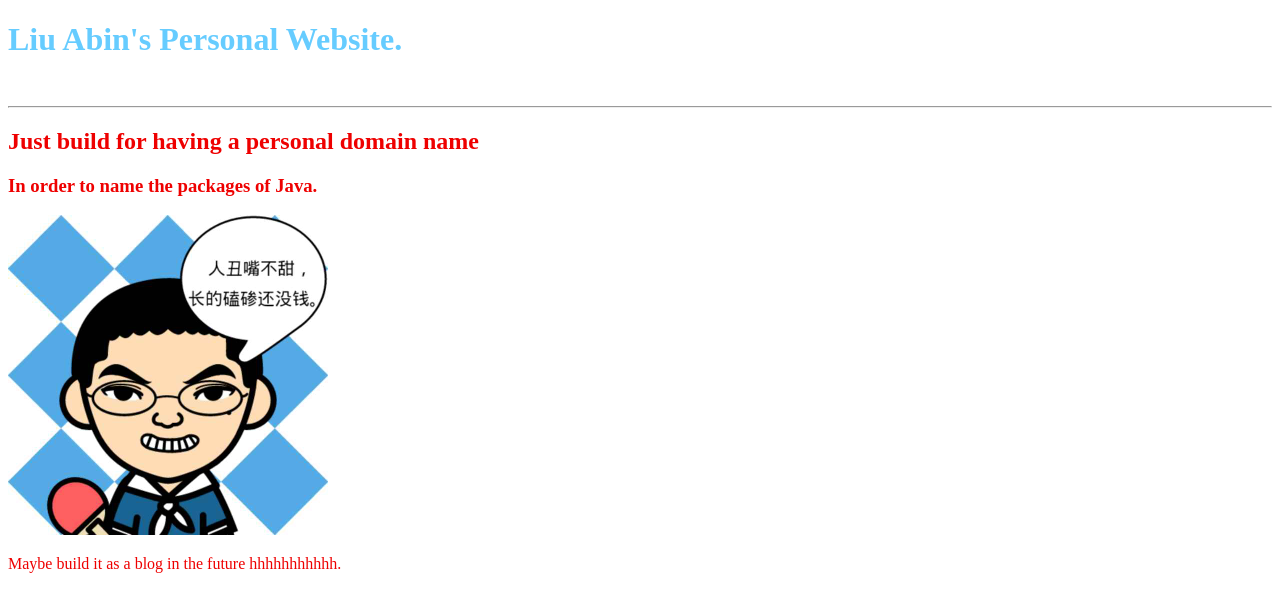
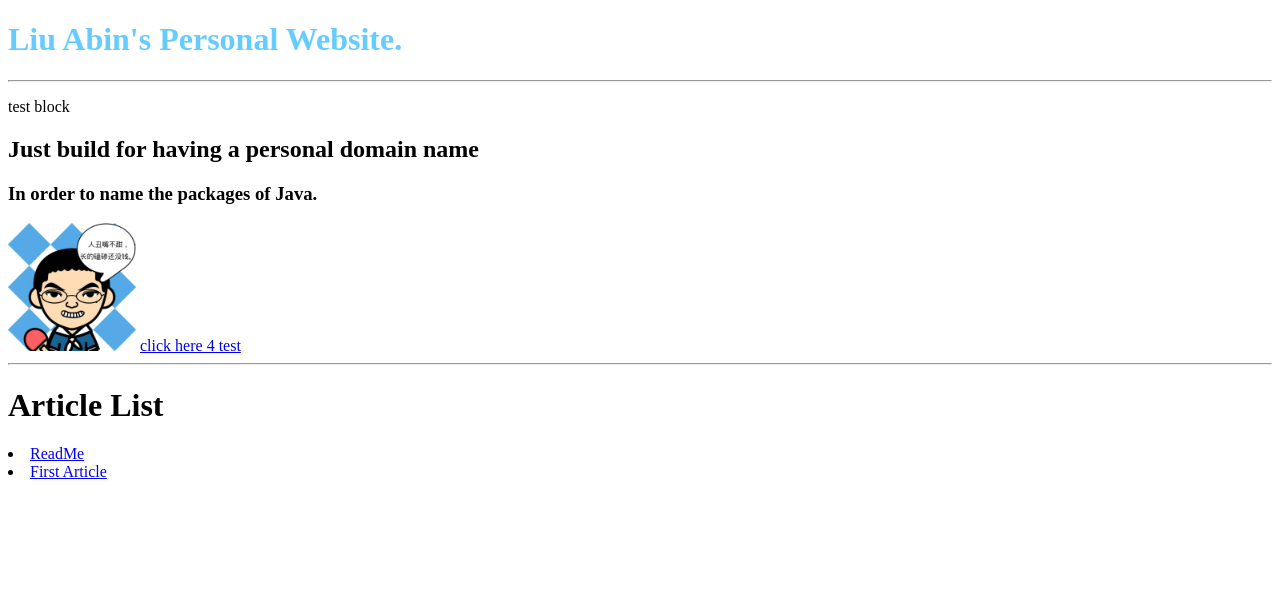
Before and after one commit to liuabin/liuabin.github.io, a plain HTML site: page index.html in a window 1280 px wide. Drawn offline with Linux system fonts and the light colour scheme.

Commit message:
restart the github page (maybe)

```diff
--- a/index.html
+++ b/index.html
@@ -4,15 +4,19 @@
 	<title>刘阿宾的个人主页</title>
 </head>
 <body>
-	<font color = 66CCFF>
-	<h1>Liu Abin's Personal Website.</h1></font>
-	<br>
+	<h1><font color = 66CCFF>Liu Abin's Personal Website.</font></h1>
 	<hr>
-	<font color= EE0000>
+	<p>test block</p>
 	<h2>Just build for having a personal domain name</h2>
 	<h3>In order to name the packages of Java.</h3>
-	<img src="我v2.0.jpg" width="320" height="320">
-	<p>Maybe build it as a blog in the future hhhhhhhhhhh.</p>
-	</font>
+	<img src="Image/我v2.0.jpg" width="128" height="128">
+	<!-- <p>Maybe build it as a blog in the future hhhhhhhhhhh.</p> -->
+	<a href="ForTest.txt">click here 4 test</a>
+
+	<!-- Aticle Line listing article -->
+	<hr>
+	<h1>Article List</h1>
+	<li><a href="README.md">ReadMe</a></li>
+	<li><a href="Article/FirstGitPageArticle.md">First Article</a></li>
 </body>
 </html>
```
Also changed, not shown: ForTest.txt, Image/我v2.0.jpg (renamed from 我v2.0.jpg), 1 other file.
